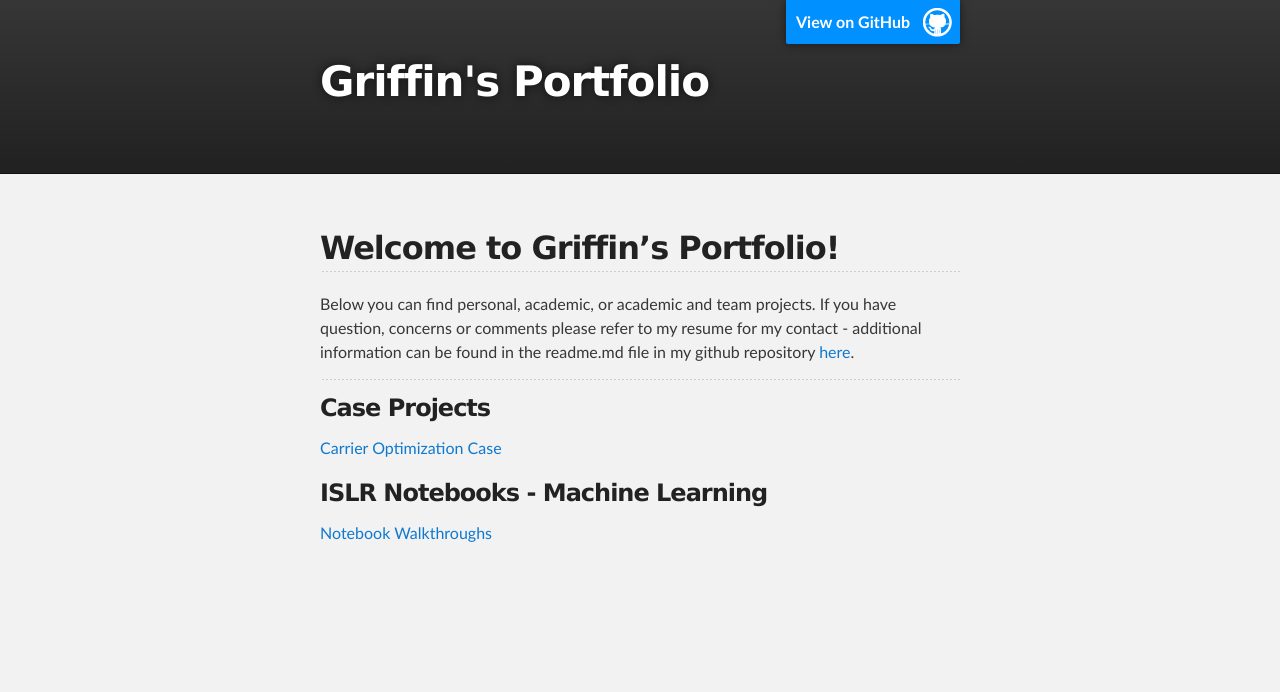
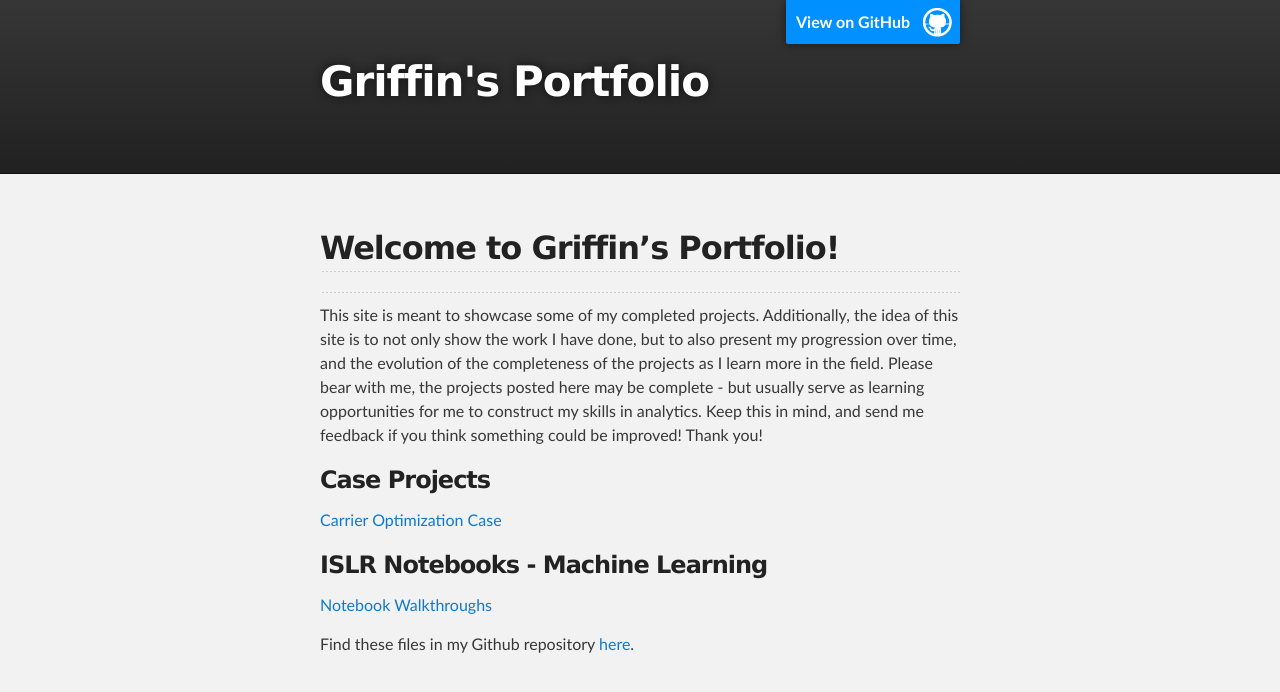
Before and after one commit to drewsp7/griffinsalyer.github.io, a Jekyll site: the page built from index.md, in a window 1280 px wide. Shown: the top 692 px of the page. Built offline with Jekyll 4.4.1, drawn with Linux system fonts in a browser that asks for light colours; our own code applies the rules of GitHub Pages for plain Markdown files; the repository's description, which GitHub fills in, is left out.

Commit message:
Update index.md

```diff
--- a/index.md
+++ b/index.md
@@ -1,9 +1,7 @@
 ## Welcome to Griffin's Portfolio!
+-----
 
-Below you can find personal, academic, or academic and team projects. If you have question, concerns or comments please refer to my resume for my contact - additional information can be found in the readme.md file in my github repository [here](https://github.com/griffinsalyer/griffinsalyer.github.io).
-
-
------
+This site is meant to showcase some of my completed projects. Additionally, the idea of this site is to not only show the work I have done, but to also present my progression over time, and the evolution of the completeness of the projects as I learn more in the field. Please bear with me, the projects posted here may be complete - but usually serve as learning opportunities for me to construct my skills in analytics. Keep this in mind, and send me feedback if you think something could be improved! Thank you!
 
 
 ### Case Projects
@@ -14,3 +12,10 @@ Below you can find personal, academic, or academic and team projects. If you hav
 ### ISLR Notebooks - Machine Learning
 
 [Notebook Walkthroughs](/code/ISLRch7/index.md)
+
+
+
+
+
+
+Find these files in my Github repository [here](https://github.com/griffinsalyer/griffinsalyer.github.io).
```
